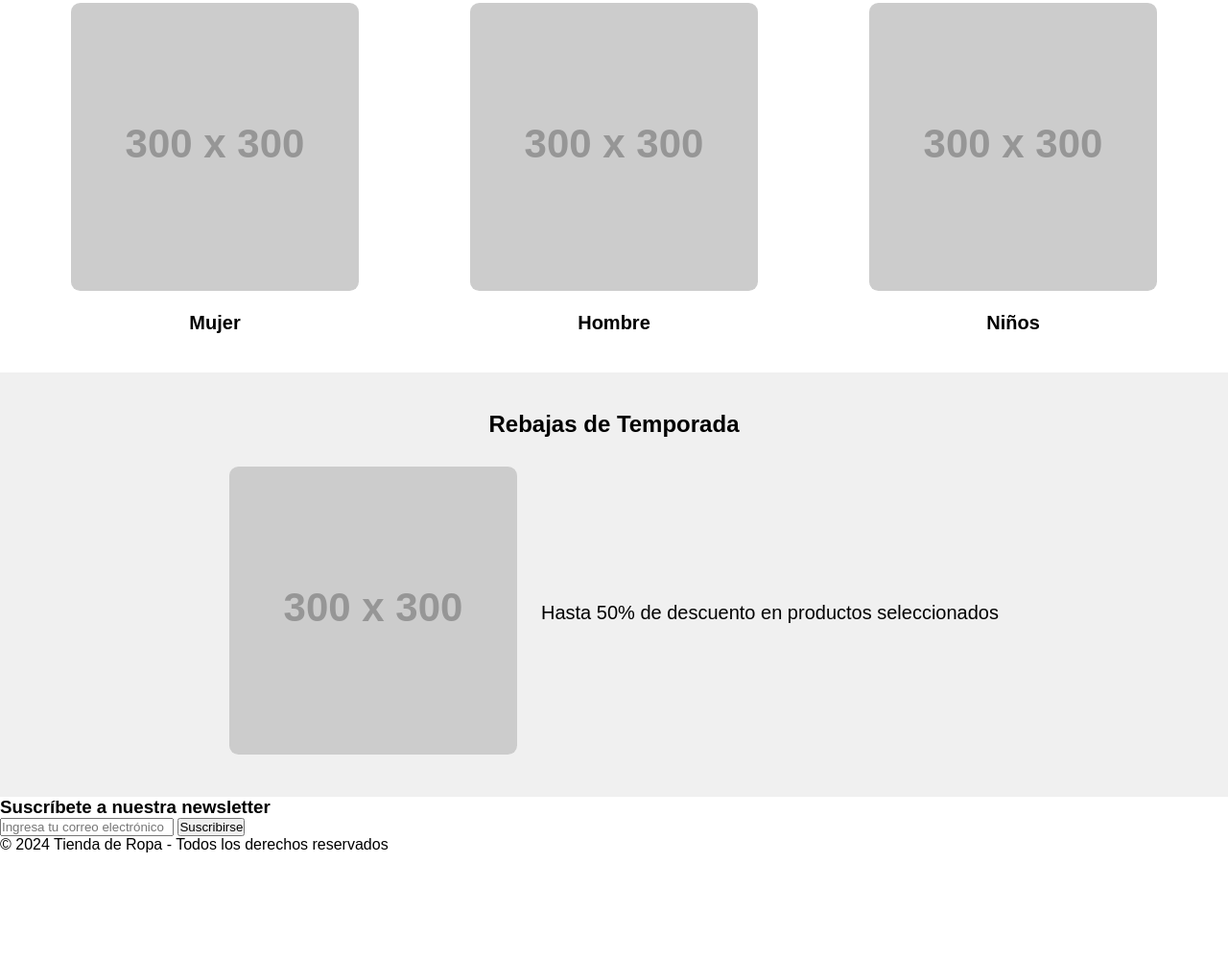
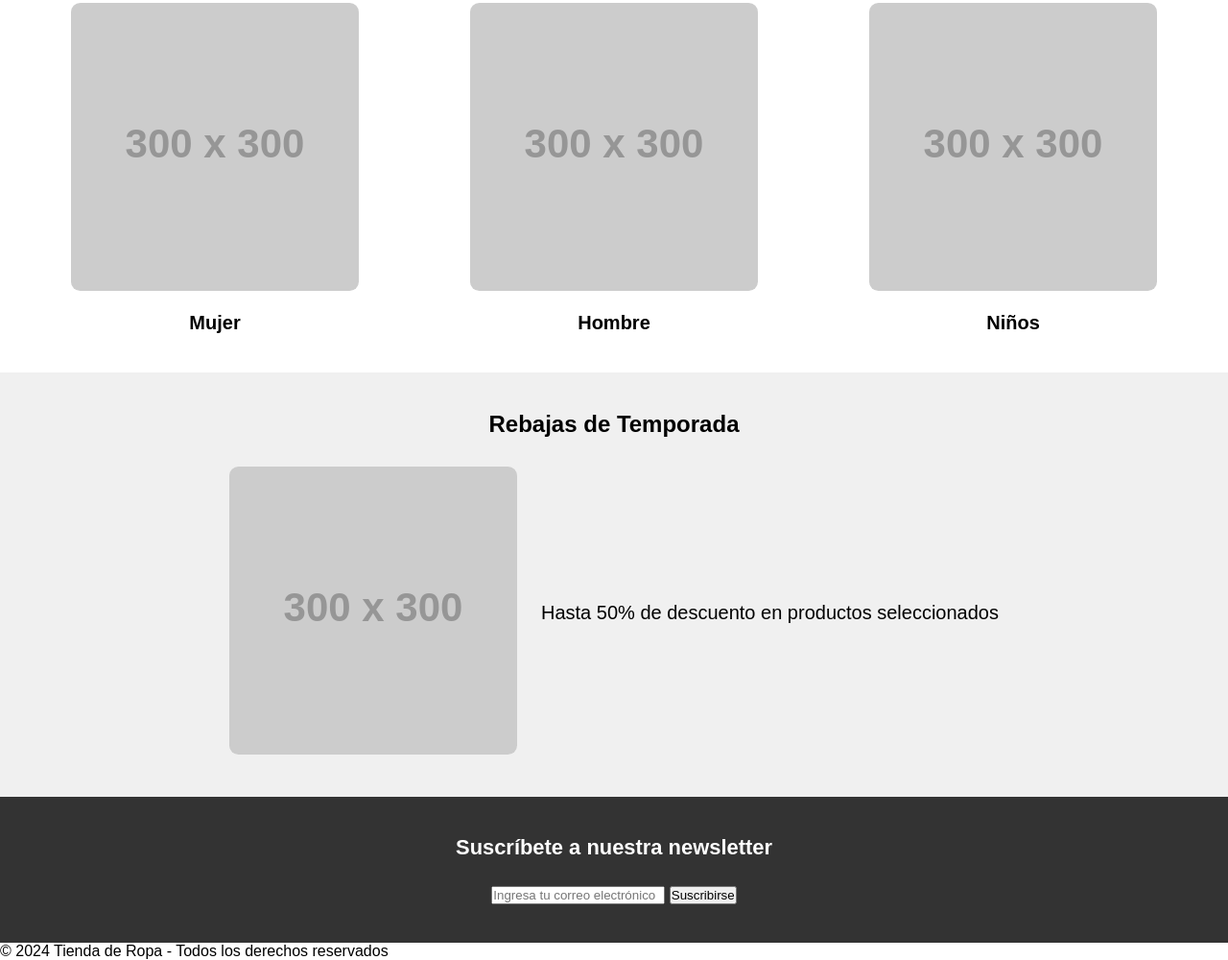
Before and after one commit to rmifcd0110/TiendaRopa, a plain HTML site: page index.html in a window 1280 px wide. Shown: the part 487-1487 px from the top of the page at 96% size. Before the commit the page ends 1376 px from the top, so only its background shows below. Drawn offline with Linux system fonts and the light colour scheme; placeholder pictures from the web are drawn by us.

Commit message:
actualizacion

```diff
--- a/styles.css
+++ b/styles.css
@@ -118,3 +118,14 @@
 }
 
 /* Newsletter */
+.newsletter {
+    background-color: #333;
+    color: #fff;
+    text-align: center;
+    padding: 2.5em 1em;
+}
+
+.newsletter h3 {
+    font-size: 1.37em;
+    margin-bottom: 1.25em;
+}
```
